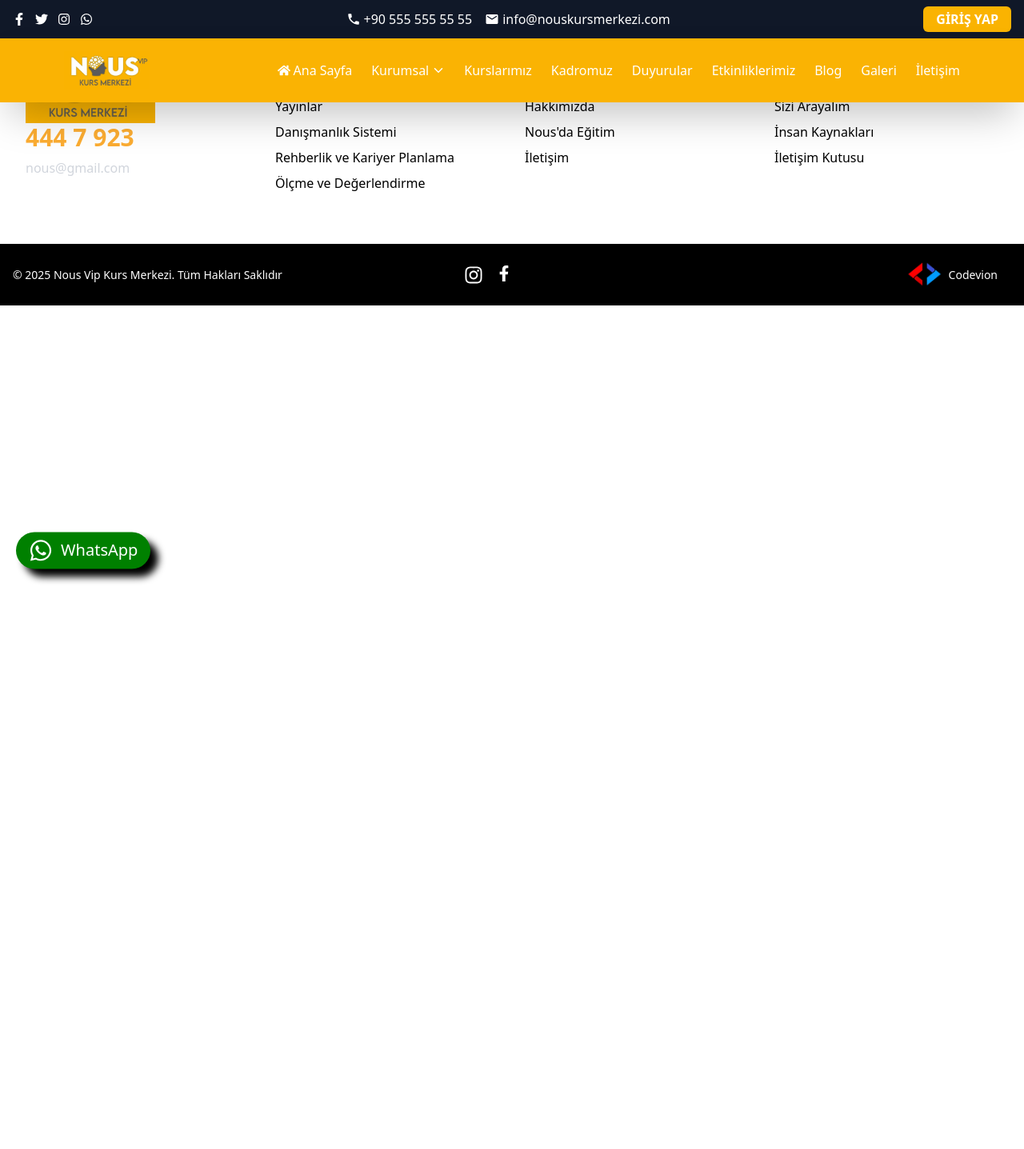
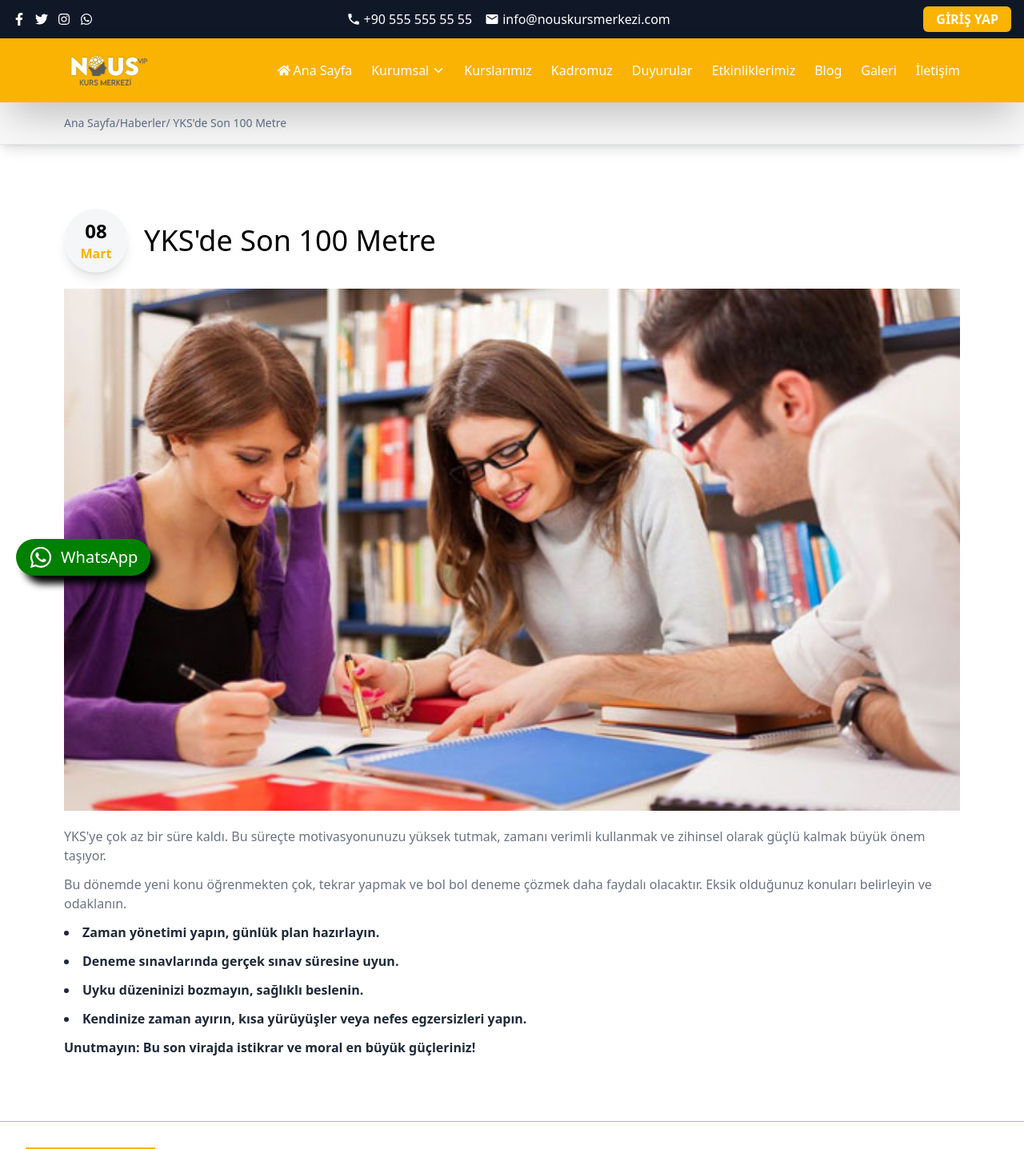
Before and after one commit to Ugurtasci/nous-kurs-merkezi, a React (Vite) app: page /haberler/1 in a window 1280 px wide. Shown: the top 1437 px of the page at 80% size. Before the commit the page ends 800 px from the top, so only its background shows below. Built offline with nearby package versions, Linux system fonts and the light colour scheme.

Commit message:
add slider detail page

```diff
--- a/src/App.jsx
+++ b/src/App.jsx
@@ -12,6 +12,10 @@ import MissionVision from "./pages/MissionVision";
 import History from "./pages/History";
 import WhatsApp from "./components/WhatsApp";
 import GoUpButton from "./components/GoUpButton";
+import SliderDetail from "./pages/SliderDetail";
+
+import OurCourses from "./pages/OurCourses";
+
 
 function App() {
   return (
@@ -24,6 +28,8 @@ function App() {
            <Route path="/hakkimizda" element={<About />} />
             <Route path="/misyon-vizyon" element={<MissionVision />} />
             <Route path="/tarihce" element={<History />} />
+            <Route path="/haberler/:id" element={<SliderDetail />} />
+            <Route path="/kurslarimiz" element={<OurCourses />} />
 
 
         </Routes>
--- a/src/components/Header.jsx
+++ b/src/components/Header.jsx
@@ -14,7 +14,7 @@ const menuItems = [
       { label: "Tarihçemiz", path: "/tarihce" },
     ]
   },
-  { label: "Kurslarımız", path: "/kurslar" },
+  { label: "Kurslarımız", path: "/kurslarimiz" },
   { label: "Kadromuz", path: "/kadro" },
   { label: "Duyurular", path: "/duyurular" },
   { label: "Etkinliklerimiz", path: "/etkinlikler" },
--- a/src/pages/About.jsx
+++ b/src/pages/About.jsx
@@ -49,14 +49,15 @@ const About = () => {
 
       {/* Right Section */}
       <div className="w-full md:w-1/2 space-y-5">
-      <div className="relative flex items-center justify-center  overflow-hidden">
+      <div className="relative h-12  overflow-hidden">
       {/* Arka plan metni - daha büyük ve opak olmayan */}
-      <h1 className="absolute text-5xl font-bold text-gray-300 opacity-50 z-0 select-none">
+      <h1 className="absolute left-0 text-5xl font-bold text-gray-300 opacity-50 z-0 select-none tracking-[20px]">
         Biz Kimiz?
       </h1>
 
+
       {/* Ön plan metni - daha küçük ve belirgin */}
-      <h2 className="relative text-2xl m-4 font-bold text-blue-700 z-10">
+      <h2 className="relative text-2xl mt-4 font-bold text-[#fab303] z-10 tracking-[5px]">
         BİZ KİMİZ?
       </h2>
       </div>
--- a/src/pages/History.jsx
+++ b/src/pages/History.jsx
@@ -42,15 +42,16 @@ const History = () => {
 
       {/* Right Section */}
       <div className="w-full md:w-1/2 space-y-5">
-      <div className="relative flex items-center justify-center  overflow-hidden">
+      <div className="relative h-12  overflow-hidden">
       {/* Arka plan metni - daha büyük ve opak olmayan */}
-      <h1 className="absolute text-5xl  font-bold text-gray-300 opacity-50 z-0 select-none">
+      <h1 className="absolute left-0 text-5xl font-bold text-gray-300 opacity-50 z-0 select-none tracking-[20px]">
         Tarihçemiz
       </h1>
 
+
       {/* Ön plan metni - daha küçük ve belirgin */}
-      <h2 className="relative text-2xl m-4  font-bold text-blue-700 z-10">
-        TARİHÇEMİZ
+      <h2 className="relative text-2xl mt-4 font-bold text-[#fab303] z-10 tracking-[5px]">
+        Tarihçemiz
       </h2>
       </div>
         <h2 className="text-4xl font-bold text-gray-800">Nous Vip Kurs Merkezi</h2>
--- a/src/pages/Home.jsx
+++ b/src/pages/Home.jsx
@@ -14,11 +14,23 @@ import Comments from "../components/Comments";
 
 const Home = () => {
   const yksDate = '2025-06-22T10:00:00';
+
+  const handleWhatsappRedirect = () => {
+    // Whatsapp numarası ve mesaj
+    const phoneNumber = '905555555555'; // Örnek bir numara
+    const message = 'Merhaba, bilgi almak istiyorum.';
+
+    // Whatsapp uygulamasına yönlendirme URL'i
+    const whatsappUrl = `https://wa.me/${phoneNumber}?text=${encodeURIComponent(message)}`;
+
+    // Yönlendirme işlemi
+    window.location.href = whatsappUrl;
+};
   return (
     <main className="w-full mt-20 ">
       <Slider />
      <Features/>
-     <section className="md:m-20" >
+     <section onClick={handleWhatsappRedirect} className="md:m-20" >
       <img  src={bannerClub} className="w-full object-contain cursor-pointer"/>
      </section>
 
--- a/src/pages/MissionVision.jsx
+++ b/src/pages/MissionVision.jsx
@@ -17,7 +17,7 @@ const MissionVision = () => {
       <section className='w-full py-4 shadow-lg border-b border-slate-200  px-5 lg:px-20 bg-[#f8f8f8] flex items-center
        text-sm text-slate-500'>
         <Link to={"/"}>Ana Sayfa </Link>
-        <p> / Missyonumuz ve Vizyonumuz</p>
+        <p> / Misyonumuz ve Vizyonumuz</p>
       </section>
       <section className="flex flex-col md:flex-row  items-center justify-center gap-10 px-6 md:px-20 lg:px-32 py-12 bg-white">
       {/* Left Section */}
@@ -52,7 +52,7 @@ const MissionVision = () => {
       </h1>
 
       {/* Ön plan metni - daha küçük ve belirgin */}
-      <h2 className="relative text-2xl m-6 font-bold text-blue-700 z-10">
+      <h2 className="relative text-2xl m-6 font-bold text-[#fab303] z-10">
         MİSYONUMUZ ve VİZYONUMUZ
       </h2>
       </div>
--- /dev/null
+++ b/src/pages/OurCourses.jsx
@@ -0,0 +1,15 @@
+import React from 'react'
+import Courses from '../components/Courses'
+import bgGecis from "../assets/bgGecis.png"
+
+const OurCourses = () => {
+  return (
+    <main className='w-full mt-44'>
+         <img src={bgGecis} alt="" className="w-full" />
+         <Courses/>
+
+    </main>
+  )
+}
+
+export default OurCourses
--- /dev/null
+++ b/src/pages/SliderDetail.jsx
@@ -0,0 +1,56 @@
+import React, { useEffect, useState } from 'react'
+import { sliders } from "../utilis/helper";
+import { Link, useParams } from 'react-router-dom';
+const SliderDetail = () => {
+
+    const { id } = useParams();
+  const [data, setData] = useState(null);
+
+  useEffect(() => {
+    const founded = sliders.find(item => item.id === Number(id));
+    setData(founded);
+  }, [id]);
+
+
+  return (
+    <main className='mt-20'>
+        <section className='w-full py-4 shadow-lg border-b border-slate-200 px-5 lg:px-20 bg-[#f8f8f8] flex items-center text-sm text-slate-500'>
+        <Link to={"/"}>Ana Sayfa/Haberler</Link>
+        <p> / {data?.title}</p>
+      </section>
+      <section className='lg:my-20 my-10 flex flex-col gap-5 lg:px-20 md:px-10 px-5'>
+        {/* başlık kısmı */}
+        <div className='flex items-center gap-5'>
+            <div className='flex flex-col items-center justify-center w-20 h-20 p-4 rounded-full bg-[#f5f6f7] shadow-lg'>
+                <b className='lg:text-2xl mg:text-xl'>{data?.date}</b>
+                <p className='text-[#fab303] font-semibold'>{data?.month}</p>
+            </div>
+            <h3 className='lg:text-4xl md:text-2xl text-xl'>{data?.title}</h3>
+        </div>
+        {/* resim */}
+        <div>
+            <img src={data?.image} alt="news" className=' w-full object-contain' />
+        </div>
+
+              {/* detail varsa onu dön */}
+          {data?.detail && (
+            <div className="space-y-3">
+              {data?.detail.map((item, index) => {
+                if (item.p) {
+                  return <p key={index} className="text-gray-500">{item.p}</p>;
+                } else if (item.b) {
+                  return <p key={index} className="font-semibold text-gray-800">{item.b}</p>;
+                }else if(item.li) {
+                    return <li key={index} className="font-semibold text-gray-800">{item.li}</li>
+                }
+                return null;""
+              })}
+            </div>
+          )}
+
+      </section>
+    </main>
+  )
+}
+
+export default SliderDetail
--- a/src/utilis/helper.js
+++ b/src/utilis/helper.js
@@ -5,60 +5,65 @@ import article1 from "../assets/article1.jpg"
 import article2 from "../assets/article2.jpg"
 import article3 from "../assets/article3.jpg"
 
+
+
 export  const sliders = [
   {
-      id:1,
+    id: 1,
     date: "08",
     month: "Mart",
     year: "2025",
-      title: "Yks'de Son 100 metre",
+    title: "YKS'de Son 100 Metre",
     image: slider1,
     subtitle: "Haberin devamı için tıklayınız",
-      detail:[
-        {p:"Kardiyovasküler Hastalık (kalp damar hastalığı; KVH), kalbinizi ve vücudunuzun kan damar sistemini olumsuz etkileyen hastalıkları kapsar. Yani hastalığın adındaki kardiyo kalp, vasküler de kan damarları ifade etmektedir."},
-        {p:"Kardiyovasküler Hastalıklarının büyük çoğunluğu kronik rahatsızlıkları yansıtır. Bu rahatsızlıklar uzun sürede gelişip kendini belli etmektedir. Fakat kardiyovasküler Hastalıklarının bir bölümü kalbi ya da beyni besleyen bir damarda tıkanıklık meydana geldiğinde ansızın oluşan kalp krizleri ve inmeler gibi akut olaylar şeklinde meydana gelebilir."},
-        {b:"Riskinizi öğrenmek ve erken önlem almak için Aile Hekiminizden randevu alınız."}
+    detail: [
+      { p: "YKS'ye çok az bir süre kaldı. Bu süreçte motivasyonunuzu yüksek tutmak, zamanı verimli kullanmak ve zihinsel olarak güçlü kalmak büyük önem taşıyor." },
+      { p: "Bu dönemde yeni konu öğrenmekten çok, tekrar yapmak ve bol bol deneme çözmek daha faydalı olacaktır. Eksik olduğunuz konuları belirleyin ve odaklanın." },
+      { li: "Zaman yönetimi yapın, günlük plan hazırlayın." },
+      { li: "Deneme sınavlarında gerçek sınav süresine uyun." },
+      { li: "Uyku düzeninizi bozmayın, sağlıklı beslenin." },
+      { li: "Kendinize zaman ayırın, kısa yürüyüşler veya nefes egzersizleri yapın." },
+      { b: "Unutmayın: Bu son virajda istikrar ve moral en büyük güçleriniz!" }
     ]
-
   },
-    { id:2,
+  {
+    id: 2,
     date: "07",
     month: "Şub",
     year: "2025",
-      title: "Deneme Klübü Kayıtları Başladı",
+    title: "Deneme Kulübü Kayıtları Başladı",
     image: slider2,
     subtitle: "Haberin devamı için tıklayınız",
-      detail:[
-        {p:"Kanser günümüzün önemli bir halk sağlığı sorunu olup gündemdeki yerini korumaktadır. Sebebi bilinen ölümler sıralamasında kalp ve damar hastalıklarından sonra ikinci sıradaki kanser, öldürücülüğü yanında bıraktığı sakatlıklar ve tedavisindeki yüksek maliyetler nedeniyle iş gücünde ve ülke ekonomisinde çok ağır kayıplara neden olmaktadır."},
-        {p:"Kanser konusunda toplumda farkındalık sağlanması, toplum bilincinin geliştirilmesi ve kanser taramaları, kanserle mücadelede en etkili yöntemlerin başında gelmektedir. Ülkemizde de Dünya Sağlık Örgütünün önerdiği üç kanser türünde tarama yapılmaktadır."},
-        {b:"Taraması yapılan kanserler:"},
-        {b:"Kadınlarda meme kanseri tarama programı kapsamında;"},
-        {p:"* Ayda bir kendi kendine meme muayenesi (KKMM) yapması için danışmanlığın verilmesi"},
-        {p:"* Yılda bir klinik meme muayenesi  "},
-        {p:"* 40-69 yaş arası kadınlara 2 yılda bir mammografi çekimi,"},
-        {b:"Kadınlarda serviks kanseri tarama programı kapsamında;"},
-        {p:"* 30-65 yaş aralığındaki kadınlardan 5 yılda bir smear ve HPV -DNA testi yapılması"},
-        {b:"Kolorektal kanser taramaları;"},
-        {p:"* 50-70 yaş aralığındaki erkek ve kadınlarda 2 yılda bir gaitada gizli kan testi yapılması,"},
-        {p:"* 50-70 yaş arasında 10 yılda bir Kolonoskopi yapılmaktadır."}
+    detail: [
+      { p: "Gerçek sınav deneyimi kazanmak, zaman yönetimini geliştirmek ve eksiklerinizi tespit etmek için Deneme Kulübü kayıtlarımız başlamıştır!" },
+      { p: "Kulübümüz her hafta farklı branşlarda deneme sınavları yaparak öğrencilerin gelişimini yakından takip eder ve bireysel analiz sunar." },
+      { b: "Deneme Kulübü ile kazandıklarınız:" },
+      { li: "Gerçek sınav ortamına benzer deneyim" },
+      { li: "Düzenli denemelerle gelişim takibi" },
+      { li: "Sınav sonrası detaylı sonuç analizi" },
+      { li: "Zaman yönetimi ve hız kazanımı" },
+      { p: "Kayıtlarımız kontenjanla sınırlıdır. Katılmak isteyen öğrenciler danışman öğretmenleriyle iletişime geçebilirler." },
+      { b: "Unutma: Deneme sınavları, başarıya giden yolda en iyi rehberindir!" }
     ]
   },
-    { id:3,
+    {
+      id: 3,
       date: "09",
       month: "Nis",
       year: "2025",
       title: "Erken Kayıt Avantajlarından Yararlanın",
       image: slider3,
       subtitle: "Haberin devamı için tıklayınız",
-      detail:[
-        {b:"Kalbinizi korumak için;"},
-        {li:"Sağlıklı beslenin."},
-        {li:"Fiziksel olarak aktif olun."},
-        {li:"Stresle başa çıkın."},
-        {li:"Aile hekiminizi düzenli olarak ziyaret edin ve sağlık kontrollerinizi yaptırın."},
-        {b:"Kalp hastalıklarına bağlı ölümlerin %80'inin sağlıklı yaşam tarzının benimsenmesiyle önlenebileceğini UNUTMAYIN!"}
+      detail: [
+        { b: "Erken kayıt neden önemlidir?" },
+        { li: "Sınırlı kontenjanlardan öncelikli olarak yararlanabilirsiniz." },
+        { li: "Avantajlı fiyatlarla kayıt olabilirsiniz." },
+        { li: "Program ve materyal seçimini daha erken yapabilirsiniz." },
+        { li: "Planlamanızı daha rahat yapabilirsiniz." },
+        { b: "Unutmayın: Erken kayıt fırsatlarını kaçırmayın!" }
       ]
-    },
+    }
+
 
   ];
 export const articles= [
```
Lines whose indentation alone changed are shown as unchanged.
